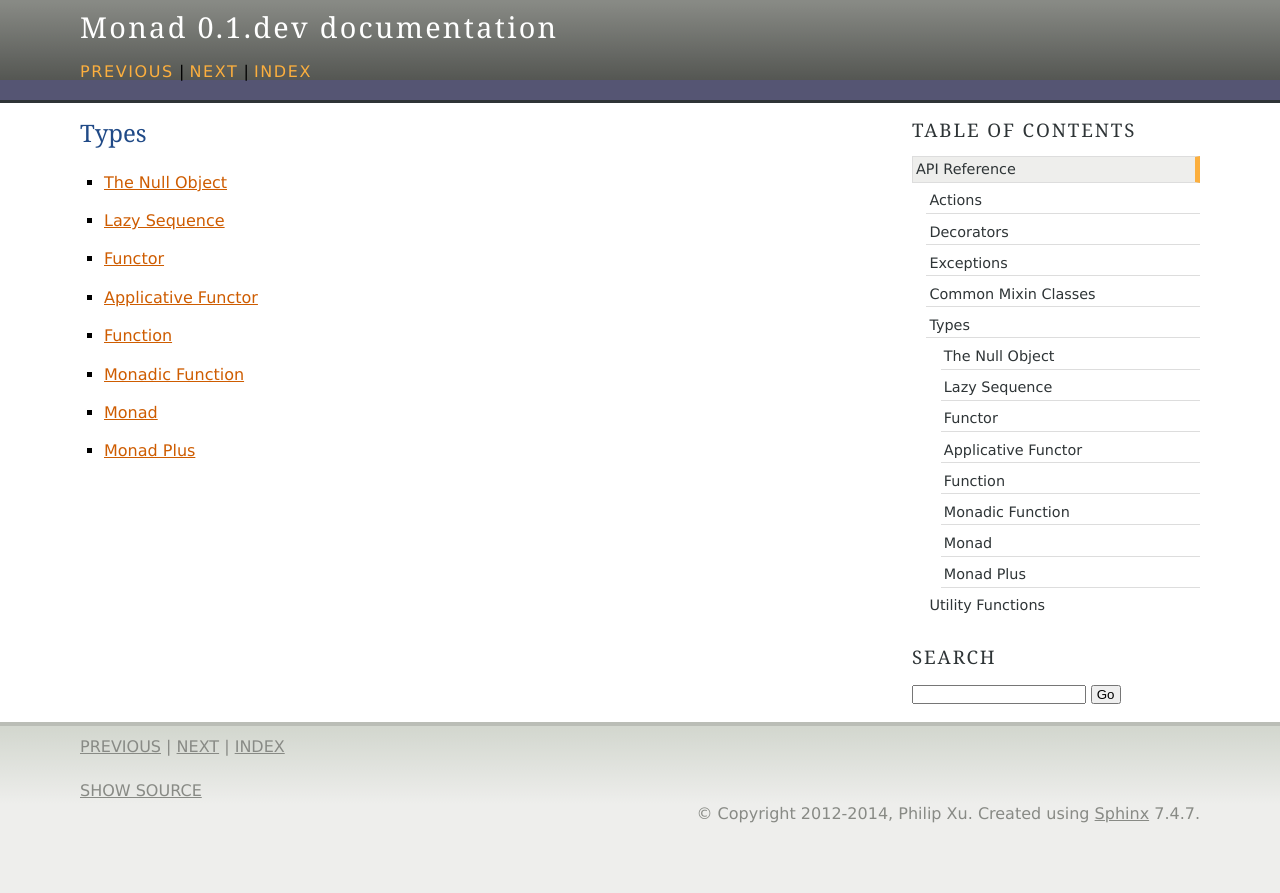
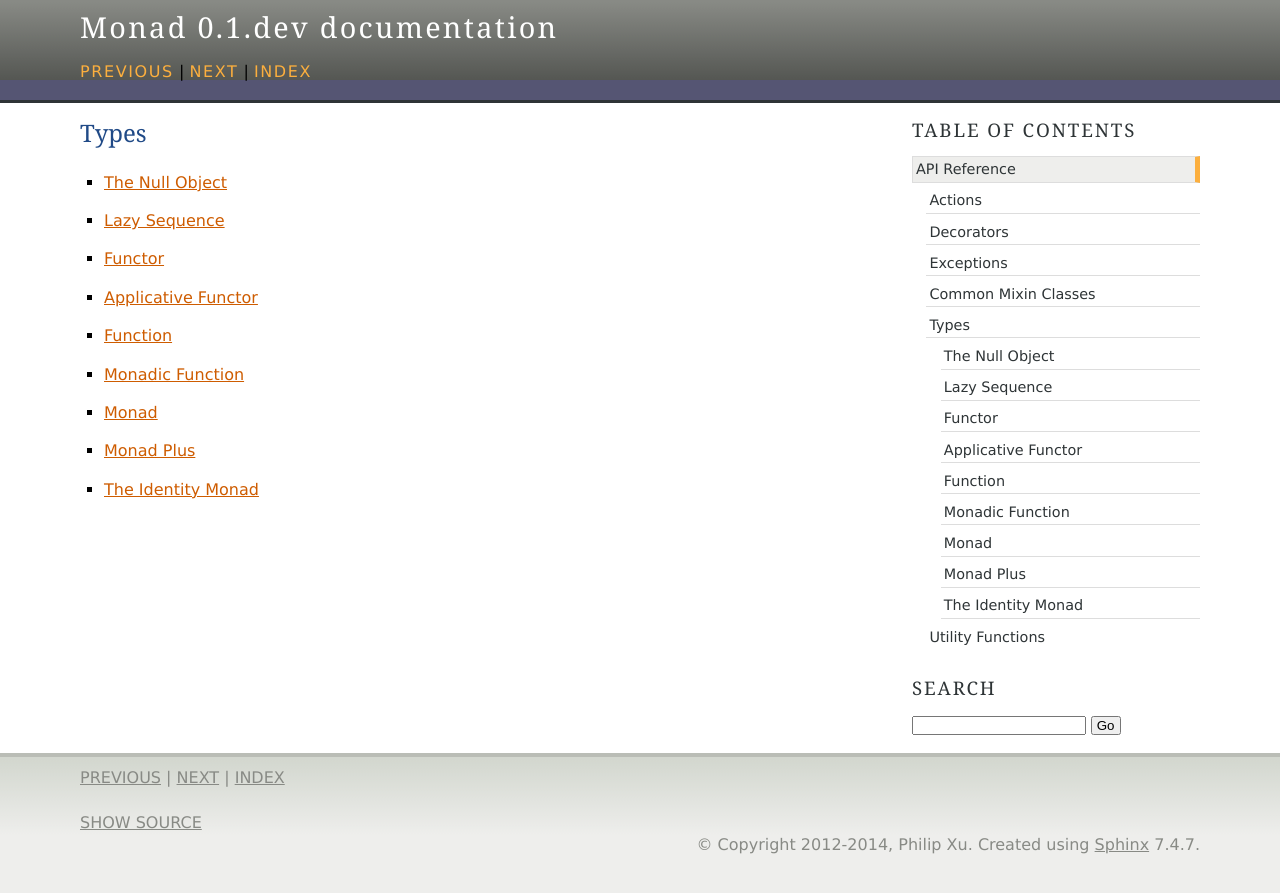
Before and after one commit to pyx/monad, a Sphinx documentation site: the page built from docs/api/types/index.rst, in a window 1280 px wide. Shown: the top 893 px of the page. Built offline with Sphinx 7.4.7, drawn with Linux system fonts in a browser that asks for light colours.

Commit message:
Added API reference: Identity Monad

```diff
--- /dev/null
+++ b/docs/api/types/identity.rst
@@ -0,0 +1,6 @@
+The Identity Monad
+==================
+
+.. automodule:: monad.types.identity
+   :members:
+   :show-inheritance:
--- a/docs/api/types/index.rst
+++ b/docs/api/types/index.rst
@@ -11,3 +11,4 @@ Types
    monadic
    monad
    monadplus
+   identity
```
